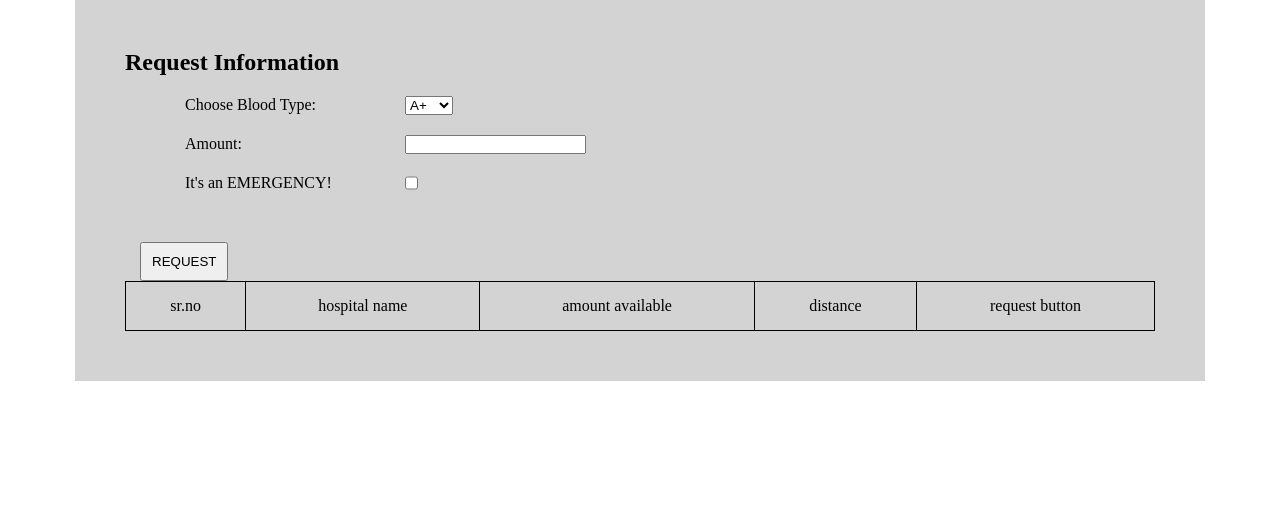
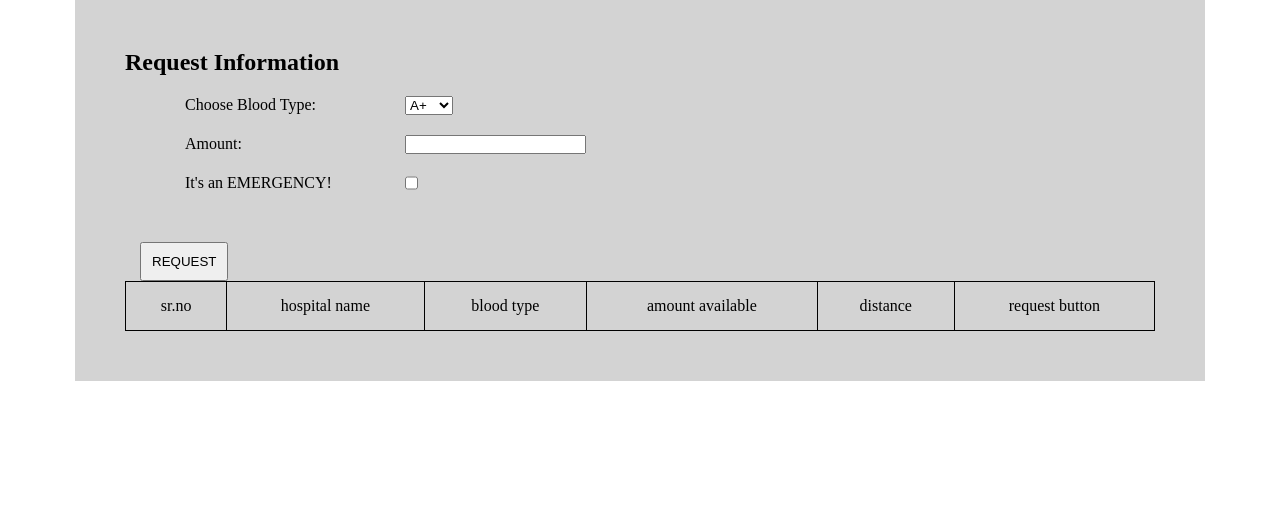
Before and after one commit to ConnectBlood/BloodConnect, a Django app: page /requestform/ in a window 1280 px wide. Shown: the part 163-692 px from the top of the page. Run offline with Django 5.2, Linux system fonts and the light colour scheme.

Commit message:
changes1

```diff
--- a/authe/app1/views.py
+++ b/authe/app1/views.py
@@ -3,7 +3,7 @@
 from django.contrib.auth.models import User
 from django.contrib.auth import authenticate,login,logout
 from django.contrib.auth.decorators import login_required
-from . models import blood_details,hospital_details,FriendRequest, FriendList,notification,UserLocation,distance_list,eligible_hospitals
+from . models import blood_details,hospital_details,FriendRequest, FriendList,notification,UserLocation,distance_list,eligible_hospitals,request_list
 from django.views.generic.list import ListView
 import json
 from .utils import get_friend_request_or_false
@@ -43,13 +43,14 @@
                 )
     noti1=notification.objects.filter(hospital=request.user, reason="shortage")
     noti2=notification.objects.filter(hospital=request.user, reason="expiry")
-
+    threshold=hospital_details.objects.get(hospital_id=request.user)
     renoti=blood_details.objects.filter(hospital=request.user)
     for d in renoti:
-        if d.amount>=10:
+        if d.amount>=threshold.threshold:
             noti_remove=notification.objects.filter(hospital=request.user, blood_type=d.blood_type)
             noti_remove.delete()
-    return render(request, 'Dashboard.html', {'all_blood': all_blood,'noti1':noti1,'noti2':noti2})
+    blood_requests=request_list.objects.filter(donating_hospital=request.user)
+    return render(request, 'Dashboard.html', {'all_blood': all_blood,'noti1':noti1,'noti2':noti2,'blood_requests':blood_requests})
 
 def SignupPage(request):
     if request.method == 'POST':
@@ -224,15 +225,27 @@
             detail1.delete()
         else:
             pass
-        for stock in blood_type_list:
-            if (stock.amount)>amount1 and (stock.amount-amount1)>threshold.threshold:
-                distance_exist=distance_list.objects.filter(user=request.user,donating_hospital=stock.hospital).exists()
-                if distance_exist :
-                    distance1=distance_list.objects.get(user=request.user,donating_hospital=stock.hospital)
-                    eligible_hospitals.objects.create(user=request.user,donating_hospital=stock.hospital,amount=stock.amount,distance=distance1.distance,blood_type=blood_type)
-                else:
-                    distance2=distance_list.objects.get(user=stock.hospital,donating_hospital=request.user)
-                    eligible_hospitals.objects.create(user=request.user,donating_hospital=stock.hospital,amount=stock.amount,distance=distance2.distance,blood_type=blood_type)
+        if 'Is_emergency' in request.POST:
+            for stock in blood_type_list:
+                if (stock.amount)>amount1 :
+                    distance_exist=distance_list.objects.filter(user=request.user,donating_hospital=stock.hospital).exists()
+                    if distance_exist :
+                        distance1=distance_list.objects.get(user=request.user,donating_hospital=stock.hospital)
+                        eligible_hospitals.objects.create(user=request.user,donating_hospital=stock.hospital,amount=stock.amount,distance=distance1.distance,blood_type=blood_type,requested_amount=amount1)
+                    else:
+                        distance2=distance_list.objects.get(user=stock.hospital,donating_hospital=request.user)
+                        eligible_hospitals.objects.create(user=request.user,donating_hospital=stock.hospital,amount=stock.amount,distance=distance2.distance,blood_type=blood_type,requested_amount=amount1)
+        else:
+            for stock in blood_type_list:
+                if (stock.amount)>amount1 and (stock.amount-amount1)>threshold.threshold:
+                    distance_exist=distance_list.objects.filter(user=request.user,donating_hospital=stock.hospital).exists()
+                    if distance_exist :
+                        distance1=distance_list.objects.get(user=request.user,donating_hospital=stock.hospital)
+                        eligible_hospitals.objects.create(user=request.user,donating_hospital=stock.hospital,amount=stock.amount,distance=distance1.distance,blood_type=blood_type,requested_amount=amount1)
+                    else:
+                        distance2=distance_list.objects.get(user=stock.hospital,donating_hospital=request.user)
+                        eligible_hospitals.objects.create(user=request.user,donating_hospital=stock.hospital,amount=stock.amount,distance=distance2.distance,blood_type=blood_type,requested_amount=amount1)
+
         hospital_list=eligible_hospitals.objects.filter(user=request.user,blood_type=blood_type)
         return render(request,'RequestForm.html',{'hospital_list':hospital_list})
     return render(request,'RequestForm.html')
@@ -286,3 +299,27 @@
         blood.save()
         return redirect('update')
     return render(request, 'AddPage.html')
+
+def send_request(request,id):
+    hs=eligible_hospitals.objects.get(id=id)
+    request_list.objects.create(
+        requesting_hospital=request.user,
+        donating_hospital=hs.donating_hospital,
+        blood_type=hs.blood_type,
+        amount=hs.requested_amount,
+        message="hii",
+        is_accepted=0,
+        is_confirmed=0
+    )
+    return redirect('request_form')
+
+def is_accepted(request,id):
+    ok=request_list.objects.get(id=id)
+    ok.is_accepted=1
+    ok.save()
+    return redirect('Dashboard')
+
+def declined(request,id):
+    notok=request_list.objects.get(id=id)
+    notok.delete()
+    return redirect('Dashboard')
--- a/authe/authe/urls.py
+++ b/authe/authe/urls.py
@@ -37,4 +37,7 @@
     path('update/',views.update, name='update'),
     path('AddBlood/',views.AddBlood, name='AddBlood'),
     path('update-bld/<id>', views.update_bld,name='update_bld'),
+    path('send-request/<id>',views.send_request, name='send_request'),
+    path('is-accepted/<id>', views.is_accepted, name='is_accepted'),
+    path('declined/<id>', views.declined, name='declined'),
 ]
--- a/authe/templates/RequestForm.html
+++ b/authe/templates/RequestForm.html
@@ -5,10 +5,8 @@
   <meta charset="utf-8" />
   <title>Request form</title>
   <link rel="stylesheet" href="/static/styles.css" />
-    <link
-      rel="stylesheet"
-      href="https://cdnjs.cloudflare.com/ajax/libs/font-awesome/5.15.3/css/all.min.css"
-    />
+  <link rel="stylesheet" href="https://cdnjs.cloudflare.com/ajax/libs/font-awesome/5.15.3/css/all.min.css" />
+  <script src="https://ajax.googleapis.com/ajax/libs/jquery/3.5.1/jquery.min.js"></script>
 </head>
 <body>
   <h1>Request Blood From Nearby Hospital</h1>
@@ -17,11 +15,8 @@
     <div class="container">
       <h2>Request Information</h2>
       <div class="form-outer">
-
-
         <div class="input">
           <label for="b-type" class="label">Choose Blood Type:</label>
-
           <select name="blood_type" class="b-types">
             <option value="A+">A+</option>
             <option value="A-">A-</option>
@@ -39,27 +34,18 @@
         </div>
         <div class="input">
           <label for="request-amount" class="label">It's an EMERGENCY! </label>
-            <input type="checkbox" class="request-amount" name="" />
+          <input type="checkbox" class="request-amount" name="Is_emergency" />
         </div>
-
-          <!--  <div class="input">
-            <label for="pwd" class="label">Password: </label>
-            <input type="password" class="pwd" name="" />
-          </div>
-          <div class="input">
-            <label for="cpwd" class="label">Confirm Password: </label>
-            <input type="password" class="cpwd" name="" />
-          </div> -->
         <div class="btn-div">
           <button class="btn btn-next" type="submit">REQUEST</button>
         </div>
-
         <div >
           <table class="table">
             <thead>
               <tr>
                 <td>sr.no</td>
                 <td>hospital name</td>
+                <td>blood type</td>
                 <td>amount available</td>
                 <td>distance</td>
                 <td>request button</td>
@@ -70,16 +56,16 @@
               <tr>
                 <td>1</td>
                 <td>{{hl.donating_hospital}}</td>
+                <td>{{hl.blood_type}}</td>
                 <td>{{hl.amount}}</td>
                 <td>{{hl.distance}}</td>
-                  <td><button class="btn btn-req">REQUEST</button></td>
+                <td><button class="btn btn-req" id="request-button"><a href="/send-request/{{hl.id}}">REQUEST</a></button></td>
               </tr>
               {% endfor %}
             </tbody>
           </table>
         </div>
       </div>
-
     </div>
   </form>
 </body>
```
Also changed, not shown: authe/app1/admin.py (+9 -1 lines), authe/app1/models.py (+10 -0 lines), authe/templates/Dashboard.html (+7 -0 lines), authe/app1/migrations/0035_request_list.py (added), authe/app1/migrations/0036_eligible_hospitals_requested_amount.py (added), authe/db.sqlite3. Lines whose indentation alone changed are shown as unchanged.
